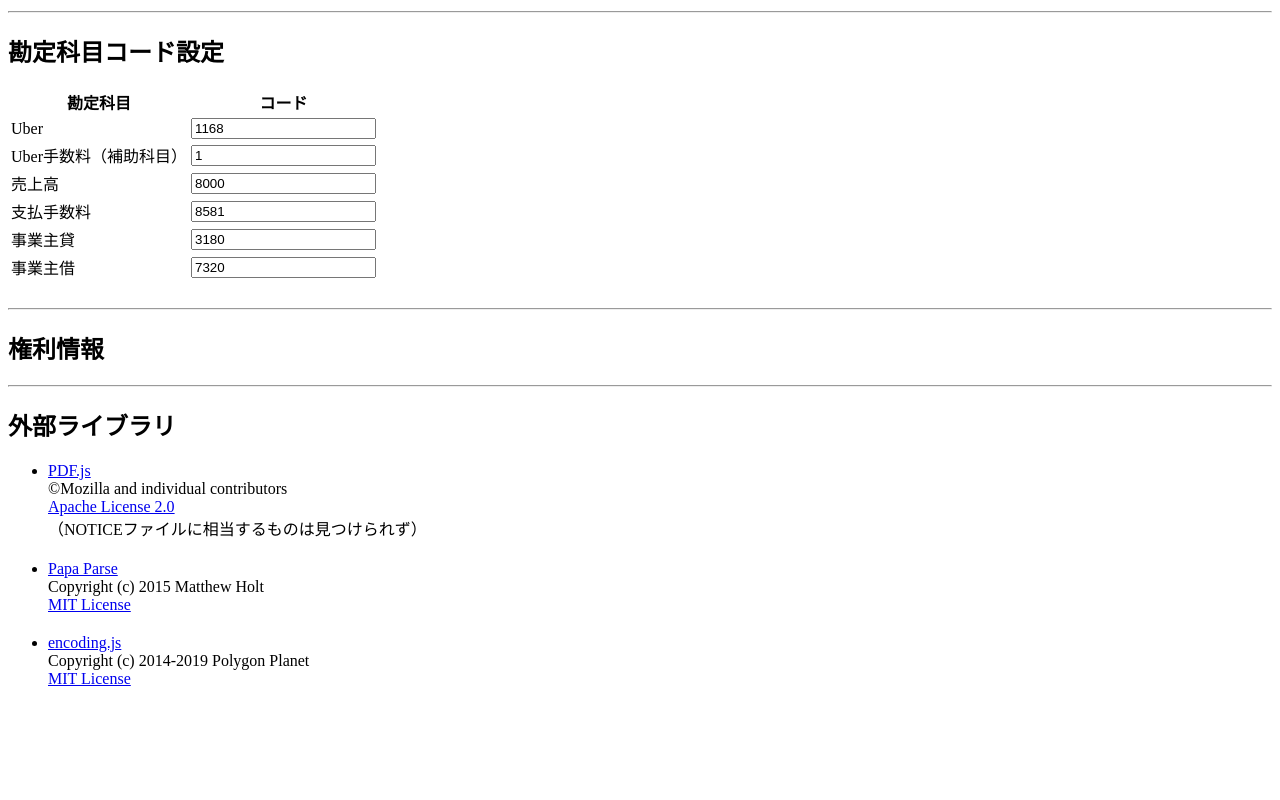
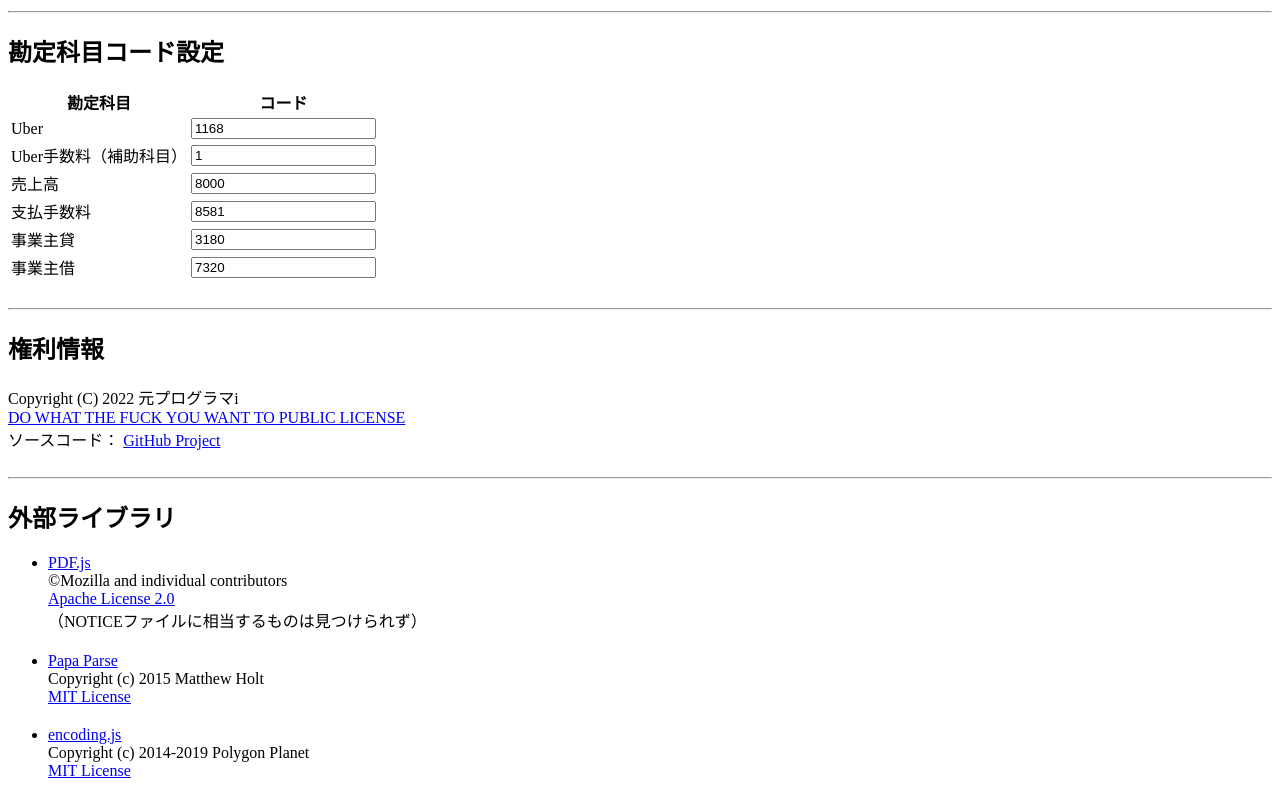
Before and after one commit to moto-programmer-i/uber2csv, a plain HTML site: page index.html in a window 1280 px wide. Shown: the part 659-1459 px from the top of the page. Before the commit the page ends 1367 px from the top, so only its background shows below. Drawn offline with nearby package versions, Linux system fonts and the light colour scheme.

Commit message:
権利情報更新

```diff
--- a/index.html
+++ b/index.html
@@ -155,6 +155,19 @@
     <h2>
         権利情報
     </h2>
+    Copyright (C) 2022 元プログラマi
+    <br>
+    <a href="https://github.com/moto-programmer-i/japanese_tax_return/blob/main/LICENSE.md" target="_blank">
+        DO WHAT THE FUCK YOU WANT TO PUBLIC LICENSE
+    </a>
+    <br>
+    ソースコード：
+    <a href="https://github.com/moto-programmer-i/japanese_tax_return" target="_blank">
+        GitHub Project
+    </a>
+    <br>
+    <br>
+
     <hr>
     <h2>
         外部ライブラリ
```
